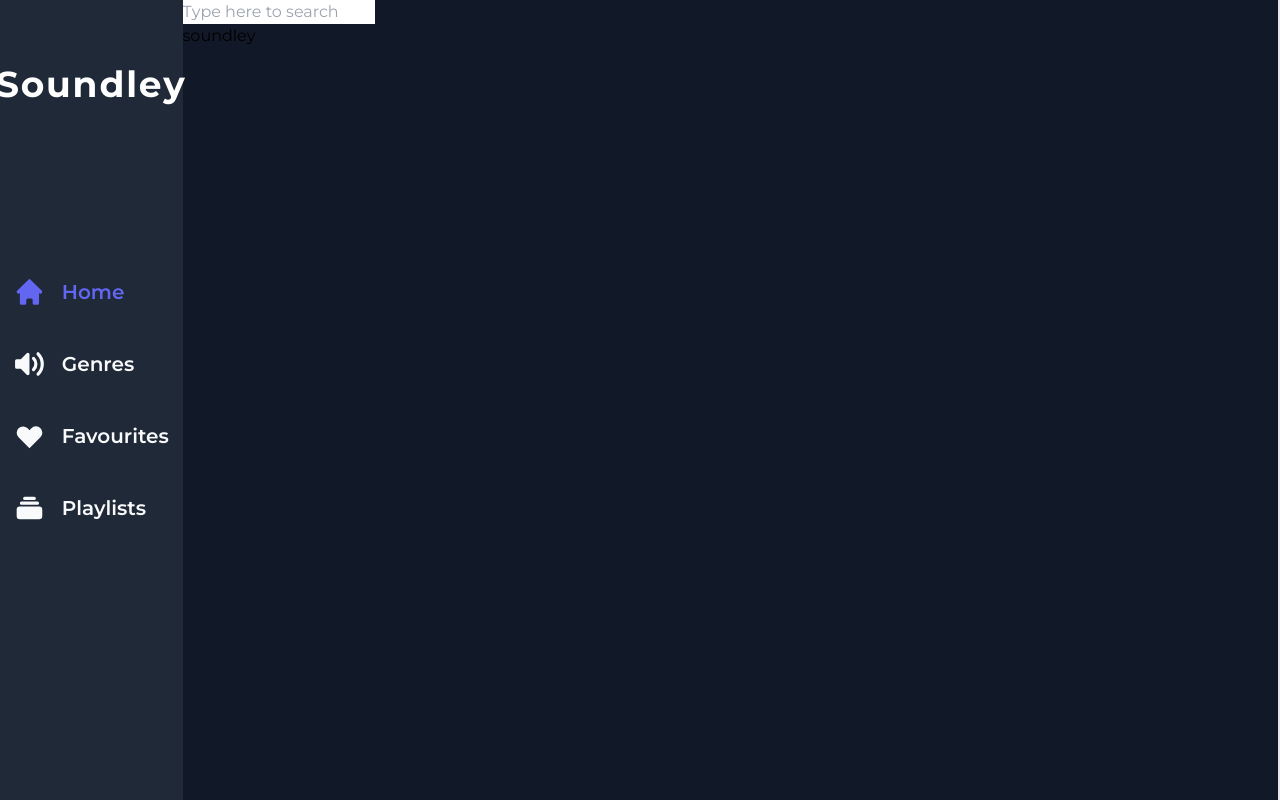
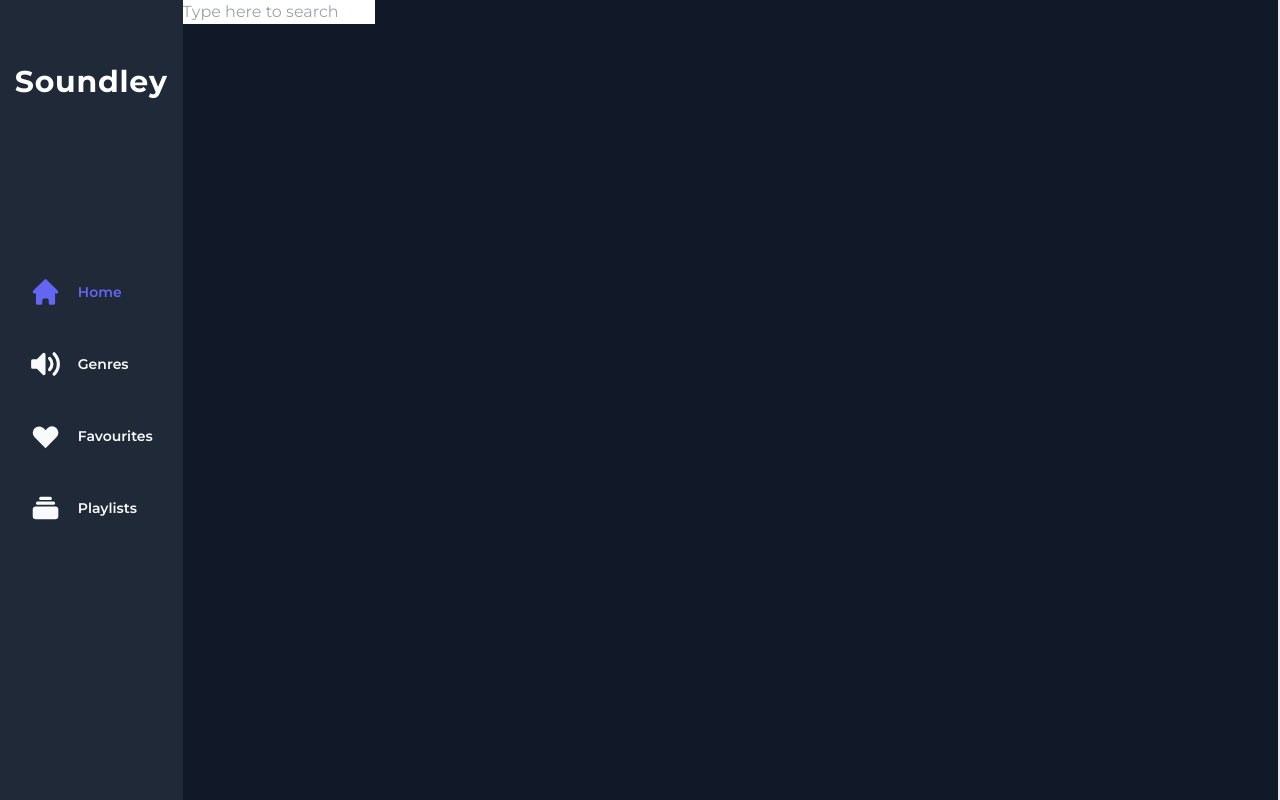
Before and after one commit to Amirmohammad-Bashiri/soundley, a Next.js app: page / in a window 1280 px wide. Built offline with nearby package versions, Linux system fonts and the light colour scheme.

Commit message:
Made sidebar responsive

```diff
--- a/components/navigation/sidebar.js
+++ b/components/navigation/sidebar.js
@@ -15,18 +15,22 @@ function Sidebar() {
 
   return (
     <div className="relative bg-gray-800 text-gray-50 h-screen">
-      <header className="font-bold text-white text-4xl tracking-wider absolute left-1/2 transform -translate-x-2/4 pt-16">
+      <header className="font-bold text-white text-3xl 2xl:text-4xl tracking-wide 2xl:tracking-wider absolute left-1/2 transform -translate-x-2/4 pt-16">
         <h2>Soundley</h2>
       </header>
 
       <div className="absolute top-1/2 left-1/2 transform -translate-x-2/4 -translate-y-2/4">
         <nav>
-          <ul className="space-y-10 font-semibold text-xl">
+          <ul className="space-y-10 font-semibold text-sm 2xl:text-xl">
             <li
               className={cx("flex items-center space-x-4", linkStyle, {
                 "text-indigo-500": pathname === "/",
               })}>
-              <HomeIcon className="h-8 w-8" />
+              <Link href="/">
+                <a>
+                  <HomeIcon className="h-7 w-7 xl:h-8 xl:w-8" />
+                </a>
+              </Link>
               <Link href="/">
                 <a>Home</a>
               </Link>
@@ -35,7 +39,11 @@ function Sidebar() {
               className={cx("flex items-center space-x-4", linkStyle, {
                 "text-indigo-500": pathname === "/genres",
               })}>
-              <VolumeUpIcon className="h-8 w-8" />
+              <Link href="/genres">
+                <a>
+                  <VolumeUpIcon className="h-7 w-7 xl:h-8 xl:w-8 cursor-pointer" />
+                </a>
+              </Link>
               <Link href="/genres">
                 <a>Genres</a>
               </Link>
@@ -44,7 +52,11 @@ function Sidebar() {
               className={cx("flex items-center space-x-4", linkStyle, {
                 "text-indigo-500": pathname === "/favourites",
               })}>
-              <HeartIcon className="h-8 w-8" />
+              <Link href="/favourites">
+                <a>
+                  <HeartIcon className="h-7 w-7 xl:h-8 xl:w-8 cursor-pointer" />
+                </a>
+              </Link>
               <Link href="/favourites">
                 <a>Favourites</a>
               </Link>
@@ -53,7 +65,11 @@ function Sidebar() {
               className={cx("flex items-center space-x-4", linkStyle, {
                 "text-indigo-500": pathname === "/playlists",
               })}>
-              <CollectionIcon className="h-8 w-8" />
+              <Link href="/playlists">
+                <a>
+                  <CollectionIcon className="h-7 w-7 xl:h-8 xl:w-8 cursor-pointer" />
+                </a>
+              </Link>
               <Link href="/playlists">
                 <a>Playlists</a>
               </Link>
--- a/containers/layout.js
+++ b/containers/layout.js
@@ -3,12 +3,12 @@ import Sidebar from "@components/navigation/sidebar";
 
 function Layout({ children }) {
   return (
-    <div className="grid grid-cols-7 h-screen border-r-2">
+    <div className="grid grid-cols-5 xl:grid-cols-7 h-screen border-r-2">
       <div>
         <Sidebar />
       </div>
 
-      <div className="col-span-6 bg-gray-900">
+      <div className="col-span-4 xl:col-span-6 bg-gray-900">
         <Header />
 
         {children}
--- a/jsconfig.json
+++ b/jsconfig.json
@@ -5,7 +5,8 @@
       "@containers/*": ["containers/*"],
       "@components/*": ["components/*"],
       "@pages/*": ["pages/*"],
-      "@hooks/*": ["hooks/*"]
+      "@hooks/*": ["hooks/*"],
+      "@assets/*": ["assets/*"]
     }
   }
 }
--- a/pages/index.js
+++ b/pages/index.js
@@ -7,7 +7,7 @@ function HomePage() {
         <title>Soundley | Listen to Music</title>
       </Head>
 
-      <main>soundley</main>
+      <main></main>
     </div>
   );
 }
```
